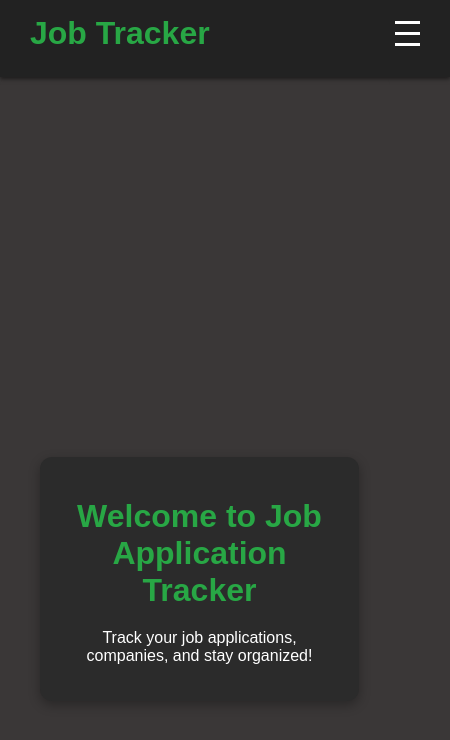
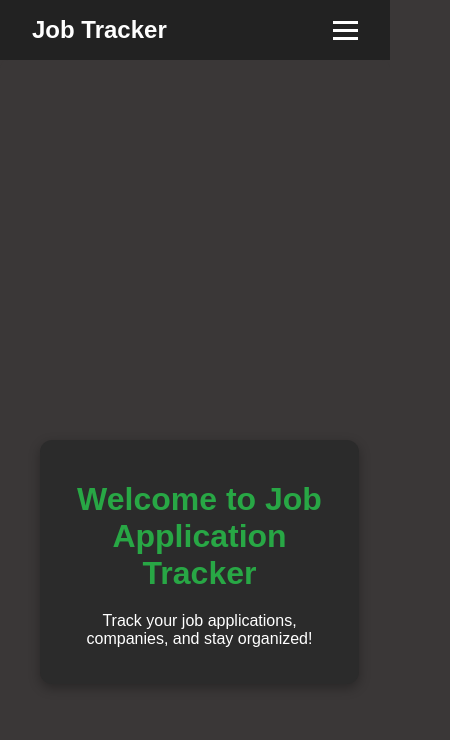
Before and after one commit to Josefbautista94/Joses-Job-Tracker, a React (Vite) app in the folder Frontend/: page / in a window 390 px wide. Shown: the top 740 px of the page, 450 px wide, since content can reach past the window. Built offline with nearby package versions, Linux system fonts and the light colour scheme.

Commit message:
Refactor navbar for mobile responsiveness and fix overflow issues

```diff
--- a/Frontend/components/NavBar.css
+++ b/Frontend/components/NavBar.css
@@ -1,108 +1,86 @@
-nav {
+.navbar {
+  display: flex;
+  justify-content: space-between;
+  align-items: center;
+  padding: 1rem 2rem;
   background-color: #222;
-  padding: 15px 30px;
+  color: white;
   position: sticky;
   top: 0;
-  width: 100%;
-  z-index: 1000;
-  box-shadow: 0 2px 4px rgba(0, 0, 0, 0.5);
+  z-index: 999;
 }
 
-.nav-header {
-  display: flex;
-  align-items: center;
-  justify-content: space-between;
+.navbar-logo a {
+  font-size: 1.5rem;
+  font-weight: bold;
+  text-decoration: none;
+  color: white;
 }
 
-.nav-logo {
-  color: #28a745;
-  font-size: 2rem;
-  font-weight: bold;
+.navbar-links {
+  list-style: none;
+  display: flex;
+  gap: 1.5rem;
 }
 
-.nav-toggle {
+.navbar-links a {
+  color: white;
+  text-decoration: none;
+  font-weight: 500;
+  transition: color 0.3s ease;
+}
+
+.navbar-links a:hover {
+  color: #28a745;
+}
+
+.hamburger {
   display: none;
   flex-direction: column;
   cursor: pointer;
+  gap: 5px;
 }
 
-.nav-toggle .bar {
+.bar {
   width: 25px;
   height: 3px;
-  background-color: #fff;
-  margin: 4px 0;
-  transition: 0.4s;
+  background-color: white;
+  transition: 0.3s;
 }
 
-.nav-toggle.open .bar:nth-child(1) {
+/* Mobile styles */
+@media (max-width: 768px) {
+  .navbar-links {
+    position: absolute;
+    top: 100%;
+    left: 0;
+    right: 0;
+    background-color: #222;
+    flex-direction: column;
+    align-items: center;
+    display: none;
+    padding-top: 0;
+    margin-top: 0;
+  }
+
+  .navbar-links.active {
+    display: flex;
+  }
+
+  .hamburger {
+    display: flex;
+  }
+}
+
+/* Hamburger animation */
+.bar.open:nth-child(1) {
   transform: rotate(45deg) translate(5px, 5px);
 }
 
-.nav-toggle.open .bar:nth-child(2) {
+.bar.open:nth-child(2) {
   opacity: 0;
 }
 
-.nav-toggle.open .bar:nth-child(3) {
+.bar.open:nth-child(3) {
   transform: rotate(-45deg) translate(5px, -5px);
 }
-
-
-.nav-links {
-  display: flex;
-  align-items: center;
-  justify-content: center;
-  gap: 20px;
-  transition: max-height 0.3s ease-in-out;
-  overflow: hidden;
-}
-
-.nav-links a {
-  color: #fff;
-  text-decoration: none;
-  font-size: 1.4rem;
-  font-weight: bold;
-  position: relative;
-}
-
-.nav-links a::after {
-  content: '';
-  display: block;
-  height: 2px;
-  background: #28a745;
-  width: 0;
-  transition: width 0.3s;
-  margin-top: 5px;
-}
-
-.nav-links a:hover::after {
-  width: 100%;
-}
-
-.nav-links a:hover {
-  color: #28a745;
-}
-
-/* MOBILE STYLES */
-@media (max-width: 768px) {
-  .nav-toggle {
-    display: flex;
-  }
-
-  .nav-links {
-    flex-direction: column;
-    gap: 10px;
-    margin-top: 10px;
-
-    max-height: 0;
-    overflow: hidden;
-    transition: max-height 0.4s ease-in-out;
-  }
-
-  .nav-links.open {
-    max-height: 300px; /* Enough for 4 links + spacing */
-  }
-
-  .nav-links a {
-    margin: 10px 0;
-  }
-}
--- a/Frontend/components/NavBar.jsx
+++ b/Frontend/components/NavBar.jsx
@@ -5,35 +5,34 @@ import "./NavBar.css";
 function NavBar() {
   const [isOpen, setIsOpen] = useState(false);
 
-  const toggleMenu = () => {
-    setIsOpen(!isOpen);
-  };
+  const toggleMenu = () => setIsOpen(!isOpen);
 
   return (
-    <nav>
-      <div className="nav-header">
-        <div className="nav-logo"> Job Tracker </div>
-<div className={`nav-toggle ${isOpen ? "open" : ""}`} onClick={toggleMenu}>
-          {/*Hamburger Icon */}
-          <div className="bar"></div>
-          <div className="bar"></div>
-          <div className="bar"></div>
-        </div>
+    <nav className="navbar">
+      <div className="navbar-logo">
+        <Link to="/">Job Tracker</Link>
       </div>
-      <div className={`nav-links ${isOpen ? "open" : ""}`}>
-        <Link to="/" onClick={() => setIsOpen(false)}>
-          Home
-        </Link>
-        <Link to="/applications" onClick={() => setIsOpen(false)}>
-          Applications
-        </Link>
-        <Link to="/users" onClick={() => setIsOpen(false)}>
-          Users
-        </Link>
-        <Link to="/companies" onClick={() => setIsOpen(false)}>
-          Companies
-        </Link>
+
+      <div className="hamburger" onClick={toggleMenu}>
+        <span className={`bar ${isOpen ? "open" : ""}`}></span>
+        <span className={`bar ${isOpen ? "open" : ""}`}></span>
+        <span className={`bar ${isOpen ? "open" : ""}`}></span>
       </div>
+
+      <ul className={`navbar-links ${isOpen ? "active" : ""}`}>
+        <li>
+          <Link to="/" onClick={() => setIsOpen(false)}>Home</Link>
+        </li>
+        <li>
+          <Link to="/applications" onClick={() => setIsOpen(false)}>Applications</Link>
+        </li>
+        <li>
+          <Link to="/users" onClick={() => setIsOpen(false)}>Users</Link>
+        </li>
+        <li>
+          <Link to="/companies" onClick={() => setIsOpen(false)}>Companies</Link>
+        </li>
+      </ul>
     </nav>
   );
 }
```
